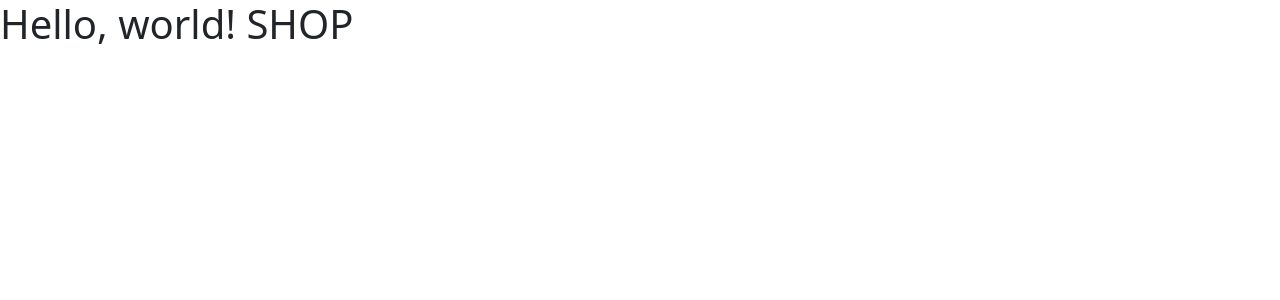
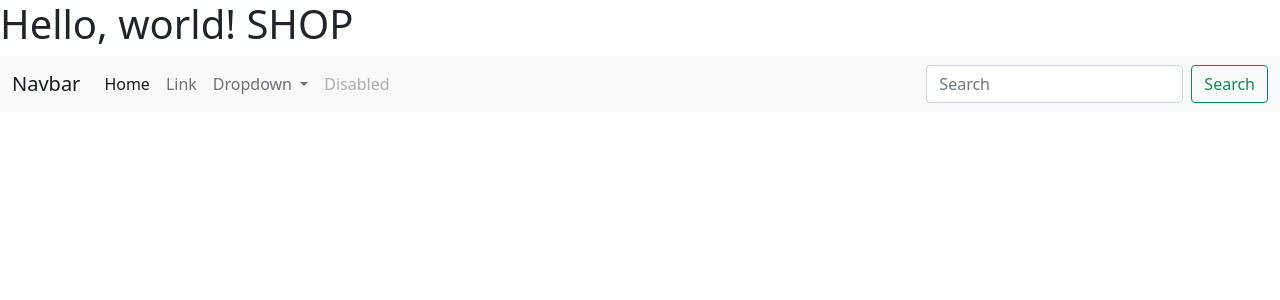
Before and after one commit to Babitababy/cart, a Django app: page /shop/ in a window 1280 px wide. Shown: the top 300 px of the page. Run offline with Django 3.2, Linux system fonts and the light colour scheme.

Commit message:
added navbar

```diff
--- a/mycart/shop/templates/shop/index.html
+++ b/mycart/shop/templates/shop/index.html
@@ -12,6 +12,42 @@
   </head>
   <body>
     <h1>Hello, world! SHOP </h1>
+    <nav class="navbar navbar-expand-lg navbar-light bg-light">
+  <div class="container-fluid">
+    <a class="navbar-brand" href="#">Navbar</a>
+    <button class="navbar-toggler" type="button" data-bs-toggle="collapse" data-bs-target="#navbarSupportedContent" aria-controls="navbarSupportedContent" aria-expanded="false" aria-label="Toggle navigation">
+      <span class="navbar-toggler-icon"></span>
+    </button>
+    <div class="collapse navbar-collapse" id="navbarSupportedContent">
+      <ul class="navbar-nav me-auto mb-2 mb-lg-0">
+        <li class="nav-item">
+          <a class="nav-link active" aria-current="page" href="#">Home</a>
+        </li>
+        <li class="nav-item">
+          <a class="nav-link" href="#">Link</a>
+        </li>
+        <li class="nav-item dropdown">
+          <a class="nav-link dropdown-toggle" href="#" id="navbarDropdown" role="button" data-bs-toggle="dropdown" aria-expanded="false">
+            Dropdown
+          </a>
+          <ul class="dropdown-menu" aria-labelledby="navbarDropdown">
+            <li><a class="dropdown-item" href="#">Action</a></li>
+            <li><a class="dropdown-item" href="#">Another action</a></li>
+            <li><hr class="dropdown-divider"></li>
+            <li><a class="dropdown-item" href="#">Something else here</a></li>
+          </ul>
+        </li>
+        <li class="nav-item">
+          <a class="nav-link disabled" href="#" tabindex="-1" aria-disabled="true">Disabled</a>
+        </li>
+      </ul>
+      <form class="d-flex">
+        <input class="form-control me-2" type="search" placeholder="Search" aria-label="Search">
+        <button class="btn btn-outline-success" type="submit">Search</button>
+      </form>
+    </div>
+  </div>
+</nav>
 
     <!-- Optional JavaScript; choose one of the two! -->
 
```
